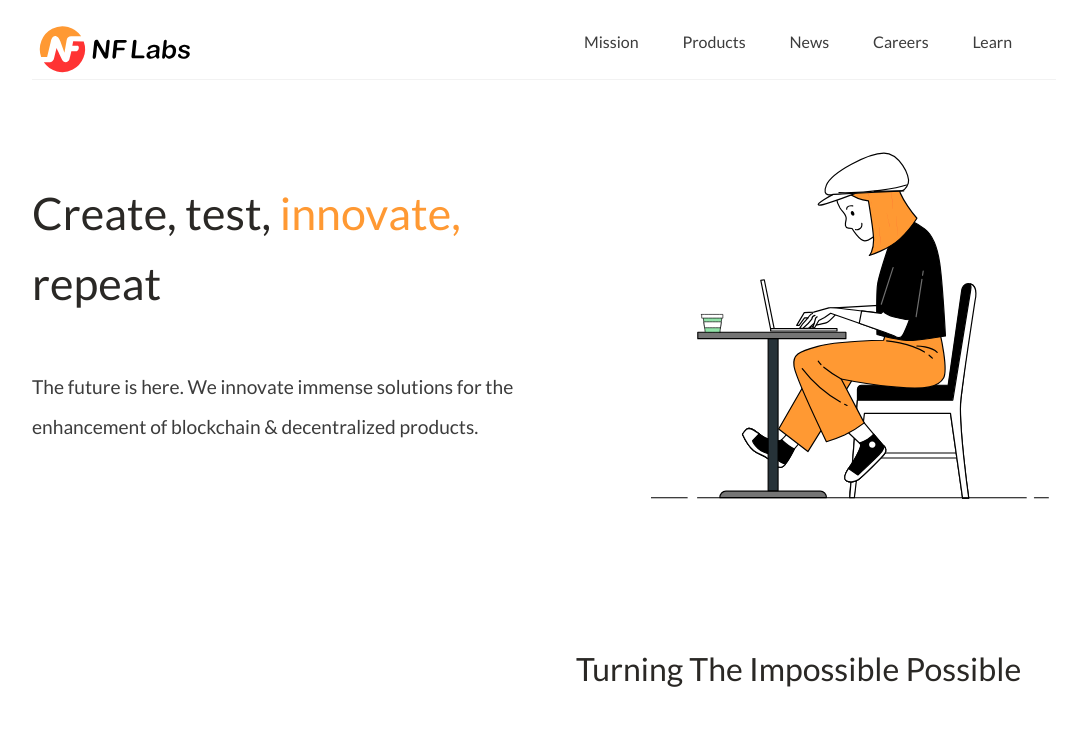
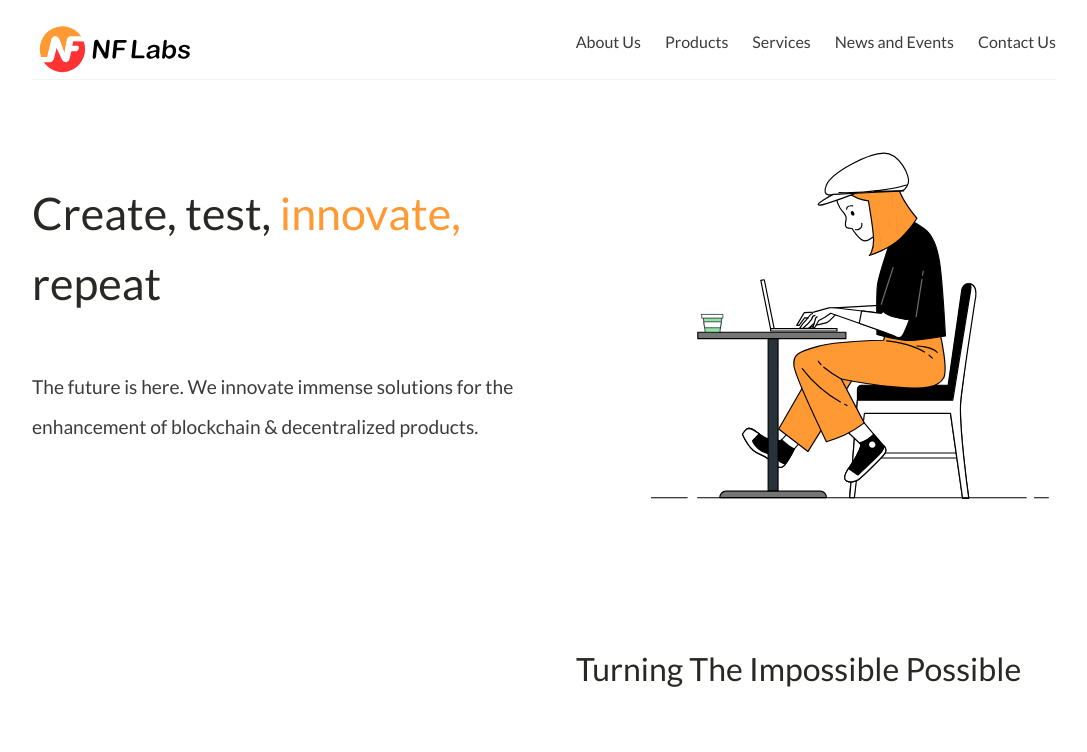
Before and after one commit to sujithsomraaj/nflabs-website, a React (Create React App) app: page / in a window 1280 px wide. Shown: the top 752 px of the page, without its empty margins (96-1183 px from the left). Built offline with nearby package versions, Linux system fonts and the light colour scheme.

Commit message:
navbar changes

```diff
--- a/src/components/Navbar.jsx
+++ b/src/components/Navbar.jsx
@@ -51,19 +51,19 @@ onClose = () => {
                         </button>
                     </div>
                     <ul>
-                    <li className="mobile-navbar-items" onClick={() => {window.location = "/#mission"}}>Mission</li>
+                    <li className="mobile-navbar-items">About Us</li>
                     <li className="mobile-navbar-items" onClick = {()=>{window.location = "/products"}}>Products</li>
-                    <li className="mobile-navbar-items">News</li>
-                    <li className="mobile-navbar-items">Careers</li>
-                    <li className="mobile-navbar-items">Learn</li>
+                    <li className="mobile-navbar-items">Services</li>
+                    <li className="mobile-navbar-items">News and Events</li>
+                    <li className="mobile-navbar-items">Contact Us</li>
                   </ul>
                     </Drawer>
                   <ul>
-                    <li onClick={() => {window.location = "/#mission"}}>Mission</li>
+                    <li>About Us</li>
                     <li onClick = {()=>{window.location = "/products"}}>Products</li>
-                    <li>News</li>
-                    <li>Careers</li>
-                    <li>Learn</li>
+                    <li>Services</li>
+                    <li>News and Events</li>
+                    <li>Contact Us</li>
                   </ul>
                   <div className="menu-button-container">
                     <button className="menu-button" type="primary" onClick={this.showDrawer}>
--- a/src/index.css
+++ b/src/index.css
@@ -34,8 +34,8 @@ body {
 
 .navbar-container {
   height: 80px;
-  display: grid;
-  grid-template-columns: 50% 50%;
+  display: flex;
+  justify-content: space-between;
   align-items: center;
   background-color: var(--white);
   padding-top: 20px !important;
@@ -43,12 +43,15 @@ body {
 }
 
 .navbar-container ul {
-  display: grid;
-  grid-template-columns: repeat(5, auto);
+  display: flex;
   list-style: none;
   font-family: var(--font-1);
   color: var(--grey);
   font-size: 16px;
+}
+
+.navbar-container ul li {
+  margin-left: 24px;
 }
 
 .navbar-container ul li:hover {
@@ -479,22 +482,7 @@ body {
   }
 }
 
-@media only screen and (max-width: 1000px) {
-  .navbar-container {
-    display: flex;
-    justify-content: space-between;
-  }
-
-  .navbar-container ul li {
-    margin-left: 24px;
-  }
-
-  .navbar-container ul {
-    display: flex;
-  }
-}
-
-@media only screen and (max-width: 683px) {
+@media only screen and (max-width: 915px) {
   .navbar-container ul {
     display: none;
   }
```
